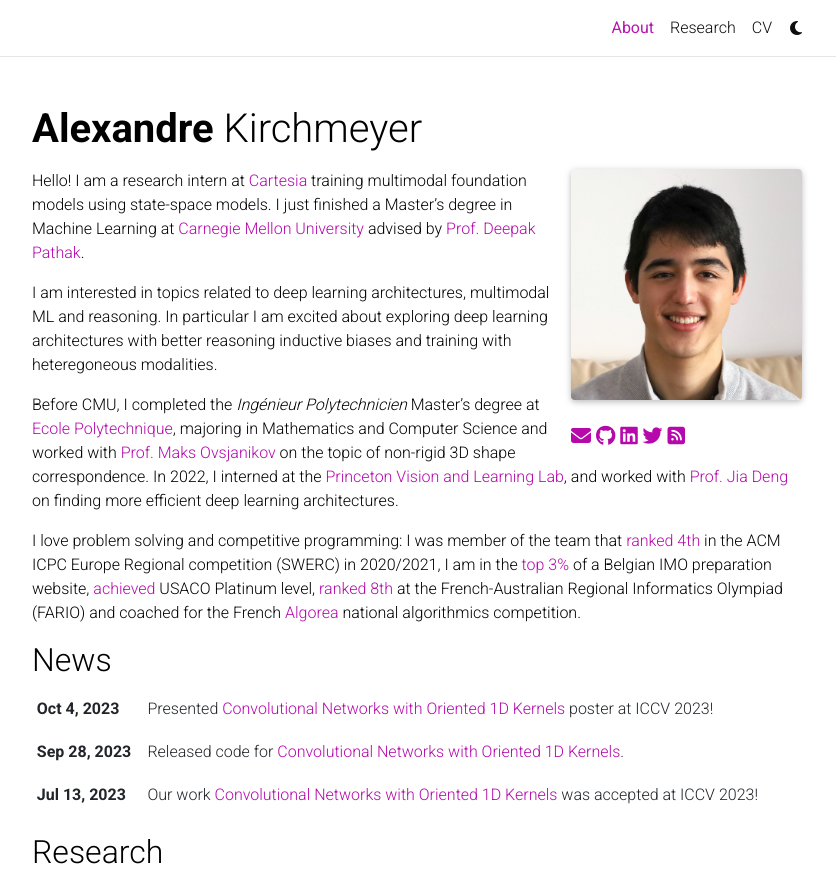
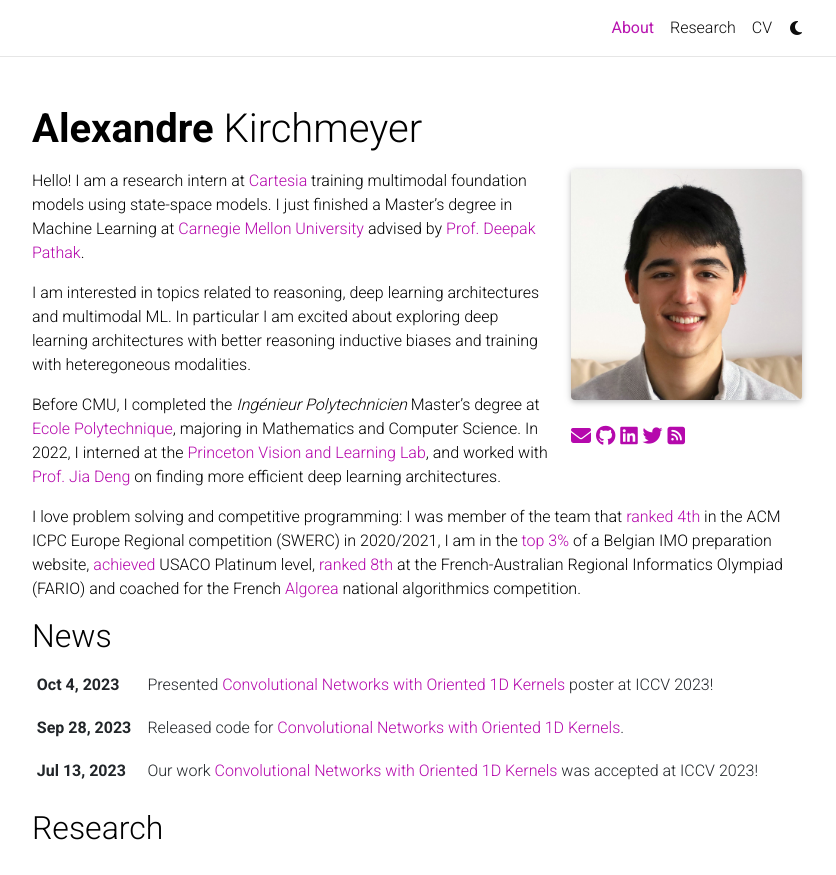
Before and after one commit to akirchmeyer/akirchmeyer, a Jekyll site: the page built from _pages/about.md, in a window 1280 px wide and 1073 px high, cut to the strip 0-875 px from the top of the window. Shown: the whole strip, without its empty margins (223-1059 px from the left). Built offline with Jekyll 4.4.1, drawn with Linux system fonts in a browser that asks for light colours; full-size pictures stand in for the smaller copies a plugin makes; comment, search, counter and statistics services are not loaded; a style sheet for code colours, icons or effects is not loaded.

Commit message:
Update about.md

```diff
--- a/_pages/about.md
+++ b/_pages/about.md
@@ -19,9 +19,9 @@
 
 Hello! I am a research intern at [Cartesia](https://cartesia.ai/) training multimodal foundation models using state-space models. I just finished a Master's degree in Machine Learning at [Carnegie Mellon University](https://www.ml.cmu.edu) advised by [Prof. Deepak Pathak](https://www.cs.cmu.edu/~dpathak).
 
-I am interested in topics related to deep learning architectures, multimodal ML and reasoning. In particular I am excited about exploring deep learning architectures with better reasoning inductive biases and training with heteregoneous modalities.
+I am interested in topics related to reasoning, deep learning architectures and multimodal ML. In particular I am excited about exploring deep learning architectures with better reasoning inductive biases and training with heteregoneous modalities.
 
-Before CMU, I completed the [_Ingénieur Polytechnicien_](https://programmes.polytechnique.edu/en/ingenieur-polytechnicien-program/ingenieur-polytechnicien-program) Master's degree at [Ecole Polytechnique](https://www.polytechnique.edu), majoring in Mathematics and Computer Science and worked with [Prof. Maks Ovsjanikov](https://www.lix.polytechnique.frx/~maks/) on the topic of non-rigid 3D shape correspondence. In 2022, I interned at the [Princeton Vision and Learning Lab](https://pvl.cs.princeton.edu), and worked with [Prof. Jia Deng](https://www.cs.princeton.edu/~jiadeng/) on finding more efficient deep learning architectures.
+Before CMU, I completed the [_Ingénieur Polytechnicien_](https://programmes.polytechnique.edu/en/ingenieur-polytechnicien-program/ingenieur-polytechnicien-program) Master's degree at [Ecole Polytechnique](https://www.polytechnique.edu), majoring in Mathematics and Computer Science. In 2022, I interned at the [Princeton Vision and Learning Lab](https://pvl.cs.princeton.edu), and worked with [Prof. Jia Deng](https://www.cs.princeton.edu/~jiadeng/) on finding more efficient deep learning architectures.
 
 
 
```
